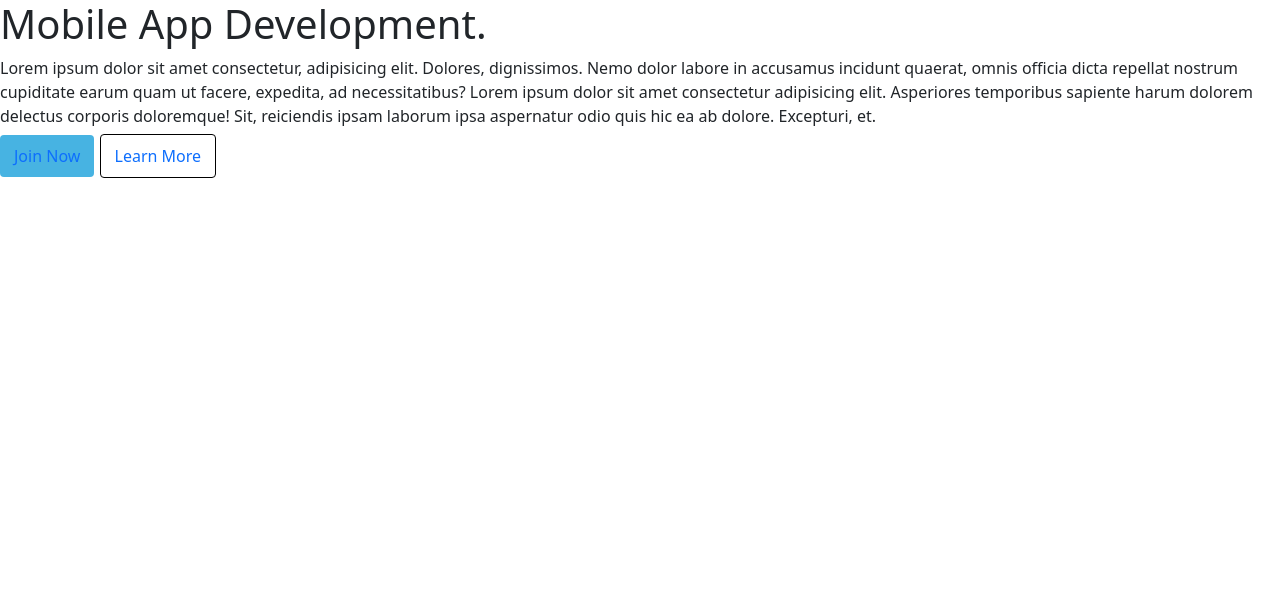
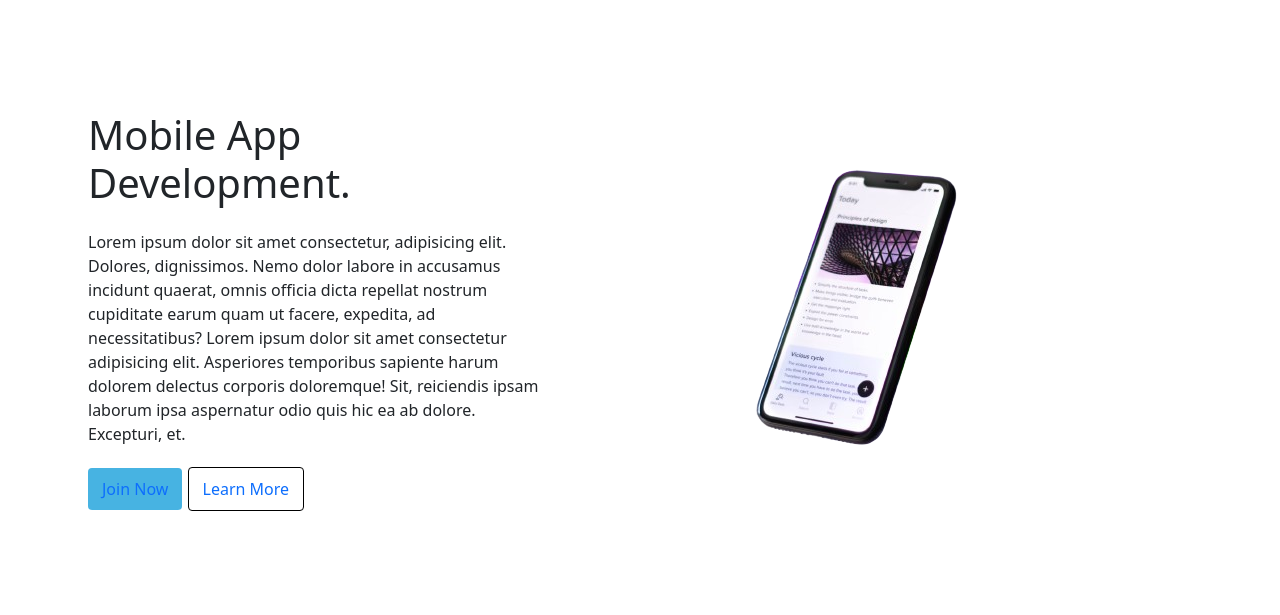
Before and after one commit to PeterProjectGit/IKT, a plain HTML site: page index.html in a window 1280 px wide. Drawn offline with nearby package versions, Linux system fonts and the light colour scheme.

Commit message:
elfogadhato

```diff
--- a/index.html
+++ b/index.html
@@ -8,10 +8,17 @@
     <title>Document</title>
 </head>
 <body>
-    <h1>Mobile App  Development.</h1>
-    <p id="myl">Lorem ipsum dolor sit amet consectetur, adipisicing elit. Dolores, dignissimos. Nemo dolor labore in accusamus incidunt quaerat, omnis officia dicta repellat nostrum cupiditate earum quam ut facere, expedita, ad necessitatibus? Lorem ipsum dolor sit amet consectetur adipisicing elit. Asperiores temporibus sapiente harum dolorem delectus corporis doloremque! Sit, reiciendis ipsam laborum ipsa aspernatur odio quis hic ea ab dolore. Excepturi, et.    </p>
-    <a id="button-jn" href="#">Join Now</a>
-    <a id="button-ln" href="#">Learn More</a>
+    <div class="row">
+        <div class="col-12 col-md-6 my-coll">
+            <h1>Mobile App  Development.</h1>
+            <p id="myl">Lorem ipsum dolor sit amet consectetur, adipisicing elit. Dolores, dignissimos.     Nemo dolor labore in accusamus incidunt quaerat, omnis officia dicta repellat nostrum   cupiditate earum quam ut facere, expedita, ad necessitatibus? Lorem ipsum dolor sit amet  consectetur adipisicing elit. Asperiores temporibus sapiente harum dolorem delectus corporis     doloremque! Sit, reiciendis ipsam laborum ipsa aspernatur odio quis hic ea ab dolore.   Excepturi, et.    </p>
+            <a id="button-jn" href="#">Join Now</a>
+            <a id="button-ln" href="#">Learn More</a>
+        </div>
+        <div class="col-12 col-md-6">
+        <img src="anyu1.png" alt="">
+    </div>
+    </div>
 
 </body>
 </html>
--- a/style.css
+++ b/style.css
@@ -17,4 +17,9 @@
 }
 #myl{
     line-height: 1.5;
+    padding: 15px 0;
 }
+.my-coll{
+    margin: auto;
+    padding: 100px;
+}
```
Also changed, not shown: anyu1.png (added).
